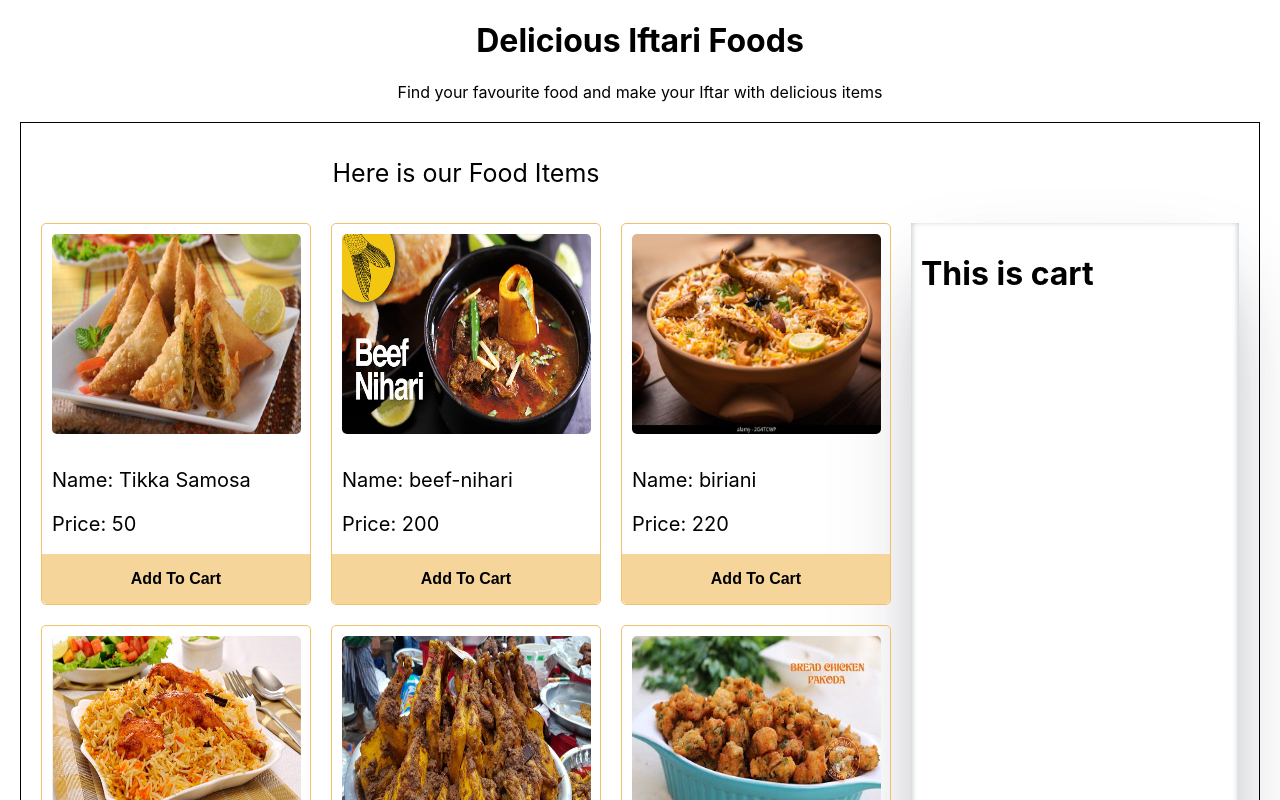
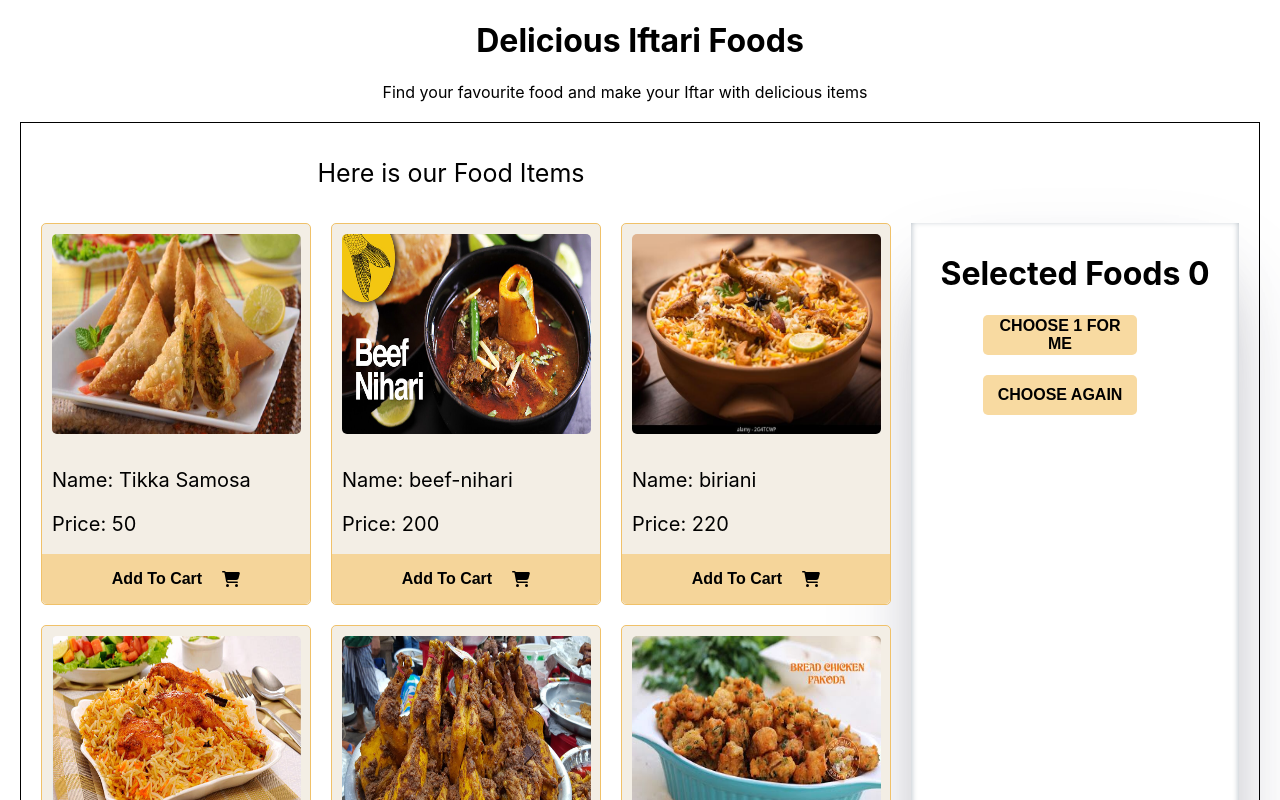
Before and after one commit to Ashik-Sarker/Delicious-Iftari-Foods, a React (Create React App) app: page / in a window 1280 px wide. Shown: the top 800 px of the page. Built offline with nearby package versions, Linux system fonts and the light colour scheme.

Commit message:
basic done

```diff
--- a/package.json
+++ b/package.json
@@ -3,6 +3,9 @@
   "version": "0.1.0",
   "private": true,
   "dependencies": {
+    "@fortawesome/fontawesome-svg-core": "^6.1.1",
+    "@fortawesome/free-solid-svg-icons": "^6.1.1",
+    "@fortawesome/react-fontawesome": "^0.1.18",
     "@testing-library/jest-dom": "^5.16.3",
     "@testing-library/react": "^12.1.4",
     "@testing-library/user-event": "^13.5.0",
--- a/src/components/Cart/Cart.css
+++ b/src/components/Cart/Cart.css
@@ -0,0 +1,21 @@
+
+.cart{
+    position: sticky;
+    top: 0;
+    display: flex;
+    flex-direction: column;
+    justify-content: center;
+    align-items: center;
+}
+.cart>button{
+    height: 40px;
+    width: 50%;
+    background-color: rgb(248, 218, 161);
+    border: none;
+    border-radius: 5px;
+    font-size: medium;
+    font-weight: 600;
+}
+button:hover{
+    background-color: orange;
+}
--- a/src/components/Cart/Cart.js
+++ b/src/components/Cart/Cart.js
@@ -1,10 +1,20 @@
-import React from 'react';
+import React, { useEffect, useState } from 'react';
+import CartItem from '../CartItem/CartItem';
 import './Cart.css';
 
-const Cart = () => {
+const Cart = (props) => {
+    let { selectedProduct,randomMenuGenerator,choseAgain } = props;
+
     return (
         <div className='cart'>
-            <h1>This is cart</h1>
+            <h1>Selected Foods {selectedProduct.length}</h1>
+            <div className="items">
+                {
+                    selectedProduct.map(item =><CartItem key={item.id} item={item}></CartItem>)
+                }
+            </div>
+            <button onClick={() => randomMenuGenerator(selectedProduct)}>CHOOSE 1 FOR ME</button><br />
+            <button onClick={choseAgain}>CHOOSE AGAIN</button>
         </div>
     );
 };
--- /dev/null
+++ b/src/components/CartItem/CartItem.css
@@ -0,0 +1,32 @@
+
+.cartItem{
+    display: flex;
+    flex-direction: row;
+    align-items: center;
+    justify-content: center;
+    border: 1px solid rgb(243, 216, 167);
+    background-color: rgb(247, 243, 236);
+    border-radius: 5px;
+    padding: 10px 20px;
+    margin-bottom: 15px;
+    width: 80%;
+}
+
+.cartItem img,p,button{
+    margin-right: 30px;
+}
+.cartItem>img{
+    width: 150px;
+    height: 60px;
+}
+.cartItem>p {
+    font-size: medium;
+    font-weight: 600;
+}
+.cartItem>button {
+    width: 70px;
+    height: 30px;
+    border: none;
+    border-radius: 5px;
+    background-color: rgb(247, 162, 36);
+}
--- /dev/null
+++ b/src/components/CartItem/CartItem.js
@@ -0,0 +1,18 @@
+import { faDeleteLeft } from '@fortawesome/free-solid-svg-icons';
+import { FontAwesomeIcon } from '@fortawesome/react-fontawesome';
+import React from 'react';
+import './CartItem.css'
+
+const CartItem = (props) => {
+    // console.log(props.item);
+    const { img, name, price } = props.item;
+    return (
+        <div className='cartItem'>
+            <p>{name}</p>
+            <img src={img} alt="images" />
+            <button><FontAwesomeIcon icon={faDeleteLeft}></FontAwesomeIcon></button>
+        </div>
+    );
+};
+
+export default CartItem;
--- a/src/components/Product/Product.css
+++ b/src/components/Product/Product.css
@@ -4,6 +4,7 @@
     border: 1px solid rgb(240, 193, 105);
     border-radius: 5px;
     position: relative;
+    background-color: rgb(243, 238, 229);
 
     /* padding: 10px; */
 }
@@ -29,6 +30,12 @@
     background-color: rgb(245, 213, 154);
     font-size: medium;
     font-weight: 600;
+    display: flex;
+    align-items: center;
+    justify-content: center;
+}
+.cart-btn>p{
+    margin-right: 20px;
 }
 .cart-btn:hover{
     background-color:orange;
--- a/src/components/Product/Product.js
+++ b/src/components/Product/Product.js
@@ -1,16 +1,23 @@
+import { faShoppingCart } from '@fortawesome/free-solid-svg-icons';
+import { FontAwesomeIcon } from '@fortawesome/react-fontawesome';
 import React from 'react';
-import './Product.css'
+import './Product.css';
+//   import { FontAwesomeIcon } from '@fortawesome/react-fontawesome'
+//   import { faCoffee } from '@fortawesome/free-solid-svg-icons'
 
 const Product = (props) => {
-    const { id, name, img, price } = props.product;
+    const { name, img, price } = props.product;
+    const { addProductToCart } = props;
     return (
         <div className='product'>
-            <img src={img}></img>
+            <img src={img} alt="Foods"/>
             <div className='text-area'>
                 <p>Name: {name}</p>
                 <p>Price: {price}</p>
             </div>
-            <button className='cart-btn'>Add To Cart</button>
+            <button className='cart-btn'
+                onClick={() => addProductToCart(props.product)}
+            ><p>Add To Cart</p><FontAwesomeIcon icon={faShoppingCart}></FontAwesomeIcon></button>
         </div>
     );
 };
--- a/src/components/Shop/Shop.js
+++ b/src/components/Shop/Shop.js
@@ -5,12 +5,29 @@ import './Shop.css';
 
 const Shop = () => {
     const [products, setProducts] = useState([]);
+    const [selectedProduct, setSelectedProduct] = useState([]);
+    // console.log(selectedProduct);
 
     useEffect(() => {
         fetch('data.json')
             .then(res => res.json())
             .then(data => setProducts(data))
-    },[])
+    }, [])
+
+    const addProductToCart = pro => {
+        const newProduct = [...selectedProduct, pro];
+        setSelectedProduct(newProduct);
+        // console.log(newProduct);
+    }
+
+    const randomMenuGenerator = (arr) => {
+        const res = arr[Math.floor(Math.random() * arr.length)];
+        setSelectedProduct([res]);
+        // alert("this is for You " + " " + res.name)
+    }
+    const choseAgain = () => {
+        setSelectedProduct([]);
+    }
 
     return (
         <div className='shop-area'>
@@ -18,14 +35,22 @@ const Shop = () => {
                 <p>Here is our Food Items</p>
                 <div className="products">
                     {
-                    products.map(product => <Product key = {product.id} product = {product}></Product>)
+                        products.map(product => <Product
+                            key={product.id}
+                            product={product}
+                            addProductToCart={addProductToCart}
+                        ></Product>)
                     }
                 </div>
 
             </div>
 
             <div className="cart-area">
-                <Cart></Cart>
+                <Cart
+                    selectedProduct={selectedProduct}
+                    randomMenuGenerator={randomMenuGenerator}
+                    choseAgain = {choseAgain}
+                ></Cart>
             </div>
         </div>
     );
```
Also changed, not shown: 1 other file (tests, documents, lock files or other folders).
